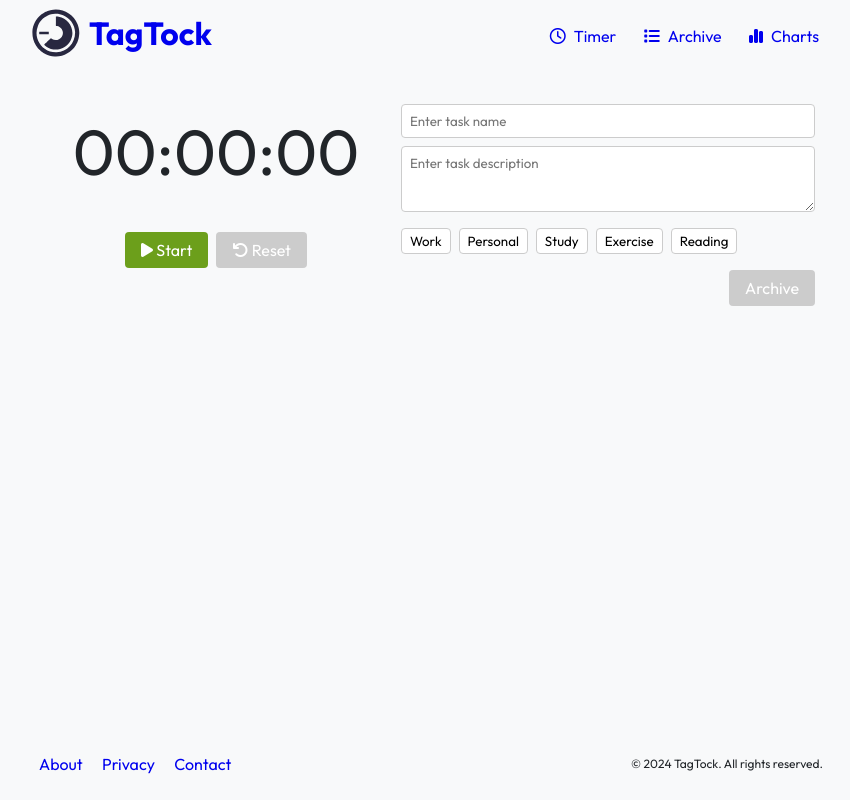
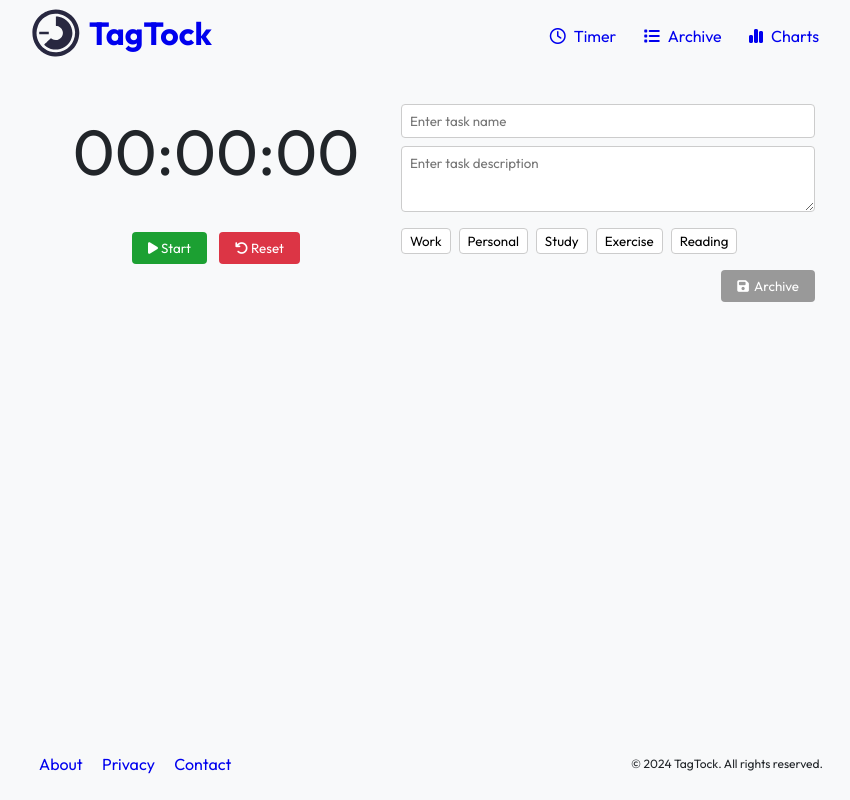
Before and after one commit to andymagill/tagTock, a SvelteKit app: page / in a window 1280 px wide. Shown: the whole page, without its empty margins (209-1059 px from the left). Built offline with nearby package versions, Linux system fonts and the light colour scheme; no server answers.

Commit message:
added global button styles

```diff
--- a/src/app.css
+++ b/src/app.css
@@ -38,3 +38,30 @@ textarea {
 	margin-left: auto;
 	margin-right: auto;
 }
+
+.button {
+	padding: 0.5rem 1rem;
+	border: none;
+	border-radius: 4px;
+	cursor: pointer;
+	background-color: #1387cf;
+	color: white;
+	transition: background-color 0.3s ease;
+	white-space: nowrap;
+}
+.button.button:hover:not(:disabled) {
+	background-color: #453e4c;
+}
+.button:disabled {
+	background-color: #999;
+	cursor: not-allowed;
+}
+.button.delete {
+	background-color: #ff0059;
+}
+.button.reset {
+	background-color: #dc3545;
+}
+.button.start {
+	background-color: #1ca032;
+}
--- a/src/lib/components/CurrentTask.svelte
+++ b/src/lib/components/CurrentTask.svelte
@@ -98,14 +98,17 @@
 		<TagSelector {selectedTags} {availableTags} on:change={handleTagChange} />
 
 		<div class="task-actions">
-			<button class="archive" on:click={archiveTask} disabled={!canArchive}>Archive</button>
+			<button class="button archive"
+				on:click={archiveTask} disabled={!canArchive}
+			>
+				<i class="fas fa-save"></i>&nbsp;
+				Archive
+			</button>
 		</div>
 	</div>
 </section>
 
 <style>
-	section {
-	}
 
 	.current-task {
 		display: flex;
@@ -121,6 +124,7 @@
 	}
 	.task-controls {
 		flex-grow: 1;
+
 	}
 	.task-actions {
 		display: flex;
@@ -128,24 +132,4 @@
 		gap: 1rem;
 	}
 
-	button {
-		padding: 0.5rem 1rem;
-		font-size: 1rem;
-		cursor: pointer;
-		background-color: #1387cf;
-		color: white;
-		border: none;
-		border-radius: 4px;
-		transition: background-color 0.3s ease;
-		white-space: nowrap;
-	}
-
-	button:hover:not(:disabled) {
-		background-color: #0056b3;
-	}
-
-	button:disabled {
-		background-color: #ccc;
-		cursor: not-allowed;
-	}
 </style>
--- a/src/lib/components/Modal.svelte
+++ b/src/lib/components/Modal.svelte
@@ -22,8 +22,8 @@
 			<h2>{title}</h2>
 			<p>{message}</p>
 			<div class="modal-actions">
-				<button on:click={close}>Cancel</button>
-				<button on:click={confirm}>Confirm</button>
+				<button class="button" on:click={close}>Cancel</button>
+				<button class="button" on:click={confirm}>Confirm</button>
 			</div>
 		</div>
 	</div>
@@ -62,13 +62,6 @@
 		margin-top: 1rem;
 	}
 
-	button {
-		padding: 0.5rem 1rem;
-		border: none;
-		border-radius: 4px;
-		cursor: pointer;
-	}
-
 	button:first-child {
 		background-color: #f0f0f0;
 	}
--- a/src/lib/components/TaskItem.svelte
+++ b/src/lib/components/TaskItem.svelte
@@ -72,11 +72,11 @@
 			<p><strong>Tags:</strong> {task.tags.join(', ') || 'No tags'}</p>
 			<p><strong>Created:</strong> {formatDateLong(task.createdAt)}</p>
 			<div class="task-actions">
-				<button on:click={confirmCopy}>
+				<button class="button" on:click={confirmCopy}>
 					<i class="fas fa-copy"></i>&nbsp;
 					<span>Copy</span>
 				</button>
-				<button class="delete" on:click={confirmDelete}>
+				<button class="button delete" on:click={confirmDelete}>
 					<i class="fas fa-remove"></i>&nbsp;
 					<span>Delete</span>
 				</button>
@@ -169,20 +169,4 @@
 		gap: 0.5rem;
 		margin-top: 1rem;
 	}
-
-	.task-actions button {
-		padding: 0.5rem 1rem;
-		border: none;
-		border-radius: 4px;
-		cursor: pointer;
-		background-color: #1387cf;
-		color: white;
-	}
-	.task-actions .delete {
-		background-color: #ff0059;
-	}
-
-	.task-actions button:hover {
-		background-color: #0056b3;
-	}
 </style>
--- a/src/lib/components/TimerControls.svelte
+++ b/src/lib/components/TimerControls.svelte
@@ -32,19 +32,25 @@
 
 	<div class="timer-controls">
 		{#if isRunning}
-			<button on:click={pauseTimer} transition:horizontalSlide={{ axis: 'x', duration: 300 }}>
+			<button class="button"
+				on:click={pauseTimer}
+				transition:horizontalSlide={{ axis: 'x', duration: 300 }}
+			>
 				<i class="fas fa-pause"></i> Pause
 			</button>
 		{:else}
 			<button
-				class="start"
+				class="button start"
 				on:click={startTimer}
 				transition:horizontalSlide={{ axis: 'x', duration: 300 }}
 			>
 				<i class="fas fa-play"></i> Start
 			</button>
 		{/if}
-		<button class="reset" on:click={resetTimer} disabled={!canReset}>
+		<button class="button reset"
+			on:click={resetTimer}
+			disabled={!canReset}
+		>
 			<i class="fas fa-undo"></i> Reset
 		</button>
 	</div>
@@ -72,32 +78,6 @@
 	.timer-controls {
 		display: flex;
 		justify-content: center;
-		gap: 0.5rem;
-	}
-
-	button {
-		padding: 0.5rem 1rem;
-		font-size: 1rem;
-		cursor: pointer;
-		background-color: #1387cf;
-		color: white;
-		border: none;
-		border-radius: 4px;
-		transition: background-color 0.3s ease;
-		white-space: nowrap;
-	}
-	.start {
-		background-color: #6c9f1b;
-	}
-	.reset {
-		background-color: #dc3545;
-	}
-	button:hover:not(:disabled) {
-		background-color: #453e4c;
-	}
-
-	button:disabled {
-		background-color: #ccc;
-		cursor: not-allowed;
+		gap: 0.75rem;
 	}
 </style>
```
